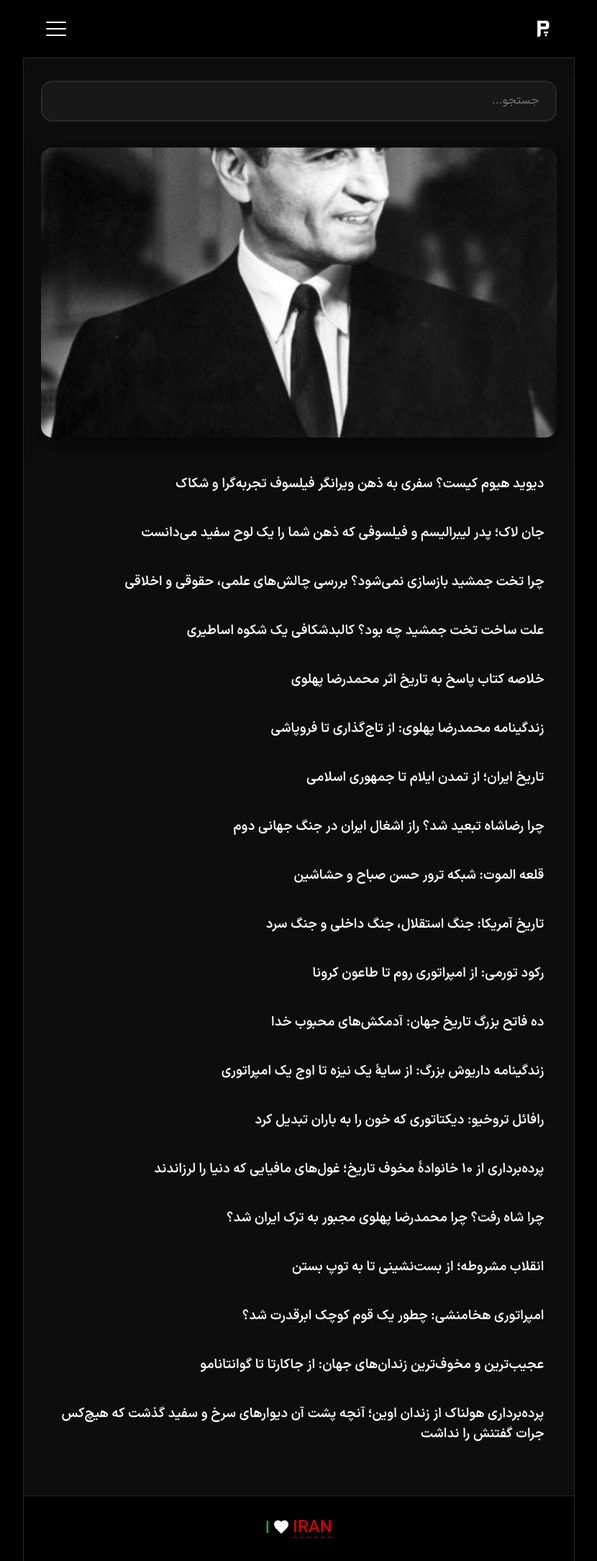
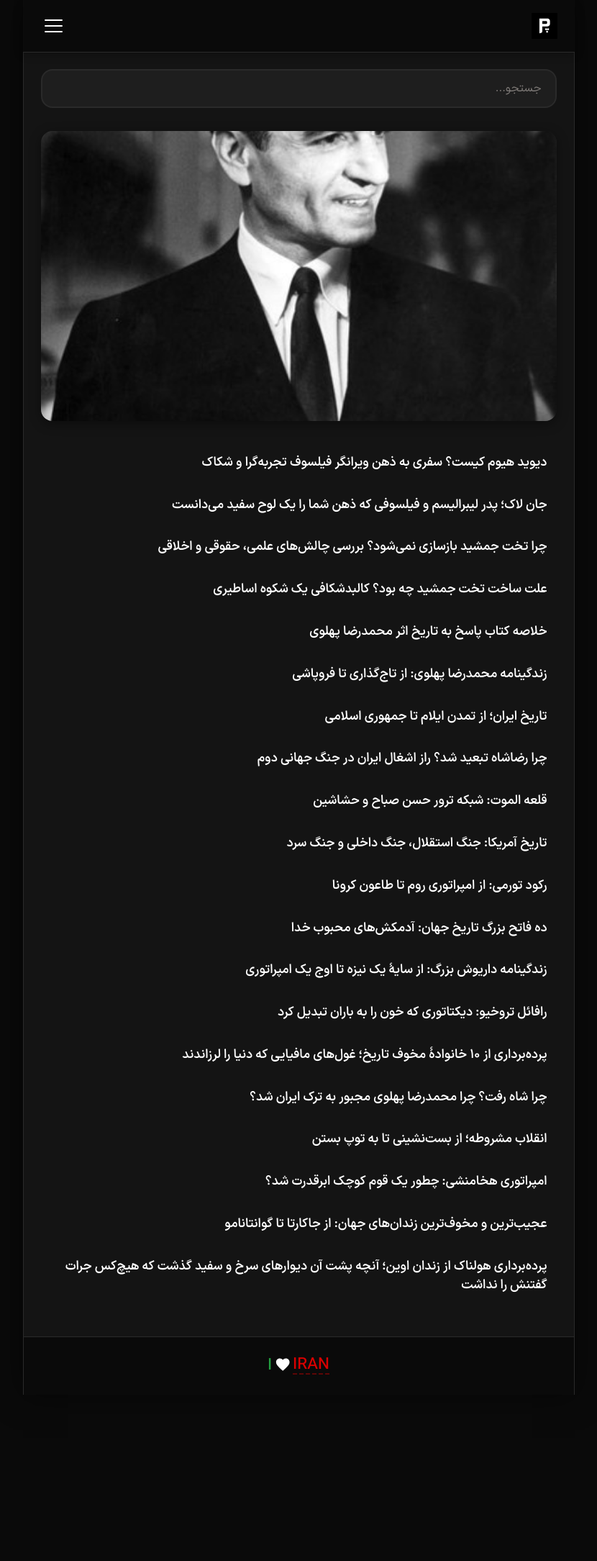
Before and after one commit to darkblog/darkblog.github.io, a Jekyll site: the page built from box.html, in a window 1280 px wide. Shown: the whole page at 72% size, without its empty margins (225-1055 px from the left). Built offline with Jekyll 4.4.1, drawn with Linux system fonts in a browser that asks for light colours; after the commit the page ends 1938 px from its top, so only the background shows below that.

Commit message:
Update box.html

```diff
--- a/box.html
+++ b/box.html
@@ -43,35 +43,34 @@
       font-display: swap;
     }
     :root {
-      --header-height: 5rem;
-      --gap: clamp(1rem, 2.5vw, 2rem);
-      --font-size-base: 1.125rem;
-      --bg-primary: #0d0d0d;
-      --bg-secondary: #181818;
-      --bg-card: #1a1a1a;
-      --border-color: #2a2a2a;
-      --text-primary: #f5f0eb;
-      --text-secondary: #a8a29e;
+      --header-height: 4.5rem;
+      --gap: clamp(0.75rem, 2vw, 1.5rem);
+      --font-base: 1.1rem;
+      --bg-body: #0a0a0a;
+      --bg-surface: #141414;
+      --bg-elevated: #1e1e1e;
+      --border-subtle: #2a2a2a;
+      --text-main: #f0ece6;
+      --text-muted: #a8a29e;
       --accent: #2dd4bf;
-      --accent-dim: rgba(45, 212, 191, 0.15);
-      --shadow-sm: 0 2px 8px rgba(0,0,0,0.3);
-      --shadow-md: 0 8px 30px rgba(0,0,0,0.5);
-      --radius: 1rem;
-      --radius-sm: 0.75rem;
+      --accent-glow: rgba(45, 212, 191, 0.2);
+      --radius-lg: 1rem;
+      --radius-md: 0.75rem;
+      --shadow-card: 0 4px 16px rgba(0,0,0,0.4);
+      --shadow-pop: 0 12px 40px rgba(0,0,0,0.6);
     }
     body {
       font-family: 'vazir', system-ui, -apple-system, sans-serif;
       font-weight: 400;
-      background-color: #000000;
-      color: #ffffff;
+      background-color: var(--bg-body);
+      color: var(--text-main);
       line-height: 1.7;
       min-height: 100vh;
       display: flex;
       flex-direction: column;
       align-items: center;
-      font-size: var(--font-size-base);
+      font-size: var(--font-base);
       -webkit-font-smoothing: antialiased;
-      -moz-osx-font-smoothing: grayscale;
     }
     .page-wrapper {
       max-width: 767px;
@@ -80,13 +79,14 @@
       display: flex;
       flex-direction: column;
       min-height: 100vh;
-      background-color: var(--bg-primary);
+      background-color: var(--bg-surface);
       position: relative;
+      box-shadow: 0 0 40px rgba(0,0,0,0.5);
     }
     main { flex: 1; }
     a:focus-visible, button:focus-visible, label:focus-visible {
       outline: 3px solid var(--accent);
-      outline-offset: 3px;
+      outline-offset: 2px;
     }
     .sr-only {
       position: absolute;
@@ -105,17 +105,17 @@
       left: 0;
       right: 0;
       z-index: 50;
-      background-color: #000000;
-      border-bottom: 1px solid var(--border-color);
-      box-shadow: 0 4px 20px rgba(0, 0, 0, 0.2);
+      background-color: rgba(10,10,10,0.92);
+      backdrop-filter: blur(8px);
+      -webkit-backdrop-filter: blur(8px);
+      border-bottom: 1px solid var(--border-subtle);
+      box-shadow: 0 2px 12px rgba(0,0,0,0.3);
       max-width: 767px;
       margin: 0 auto;
-      backdrop-filter: blur(4px);
-      -webkit-backdrop-filter: blur(4px);
     }
     .header-inner {
       margin: 0 auto;
-      padding: 1rem clamp(1rem, 3vw, 1.5rem);
+      padding: 0.75rem clamp(1rem, 3vw, 1.5rem);
       display: flex;
       align-items: center;
       justify-content: flex-start;
@@ -128,23 +128,21 @@
       text-decoration: none;
       color: white;
       flex-shrink: 0;
-      transition: opacity 0.2s;
     }
-    .brand:hover { opacity: 0.85; }
     .brand img {
-      height: 2.5rem;
+      height: 2.2rem;
       width: auto;
       display: block;
-      transition: transform 0.25s ease;
+      transition: transform 0.2s ease;
     }
-    .brand:hover img { transform: scale(1.04); }
+    .brand:hover img { transform: scale(1.05); }
     .hamburger {
       display: flex;
       flex-direction: column;
-      gap: 0.4rem;
+      gap: 0.35rem;
       background: none;
       border: none;
-      padding: 0.6rem 0.5rem;
+      padding: 0.5rem 0.4rem;
       cursor: pointer;
       flex-shrink: 0;
       touch-action: manipulation;
@@ -155,10 +153,10 @@
     .hamburger:hover { background-color: rgba(255,255,255,0.04); }
     .hamburger span {
       display: block;
-      width: 1.75rem;
+      width: 1.6rem;
       height: 0.15rem;
       background-color: white;
-      transition: transform 0.3s cubic-bezier(0.34, 1.56, 0.64, 1), opacity 0.3s ease;
+      transition: transform 0.3s cubic-bezier(0.34, 1.56, 0.64, 1), opacity 0.25s ease;
       border-radius: 2px;
     }
     .mobile-nav-overlay {
@@ -167,13 +165,13 @@
       left: 0;
       right: 0;
       bottom: 0;
-      background-color: rgba(0, 0, 0, 0.7);
+      background-color: rgba(0,0,0,0.65);
       z-index: 48;
       display: none;
       opacity: 0;
-      transition: opacity 0.35s ease;
-      backdrop-filter: blur(6px);
-      -webkit-backdrop-filter: blur(6px);
+      transition: opacity 0.3s ease;
+      backdrop-filter: blur(4px);
+      -webkit-backdrop-filter: blur(4px);
     }
     .mobile-nav {
       position: fixed;
@@ -181,38 +179,36 @@
       left: auto;
       right: max(0px, calc((100vw - 767px) / 2));
       bottom: 0;
-      width: min(320px, 82vw);
+      width: min(300px, 80vw);
       background-color: #0d0d0d;
-      padding: calc(var(--header-height) + 2rem) clamp(1.5rem, 4vw, 2.5rem) 2.5rem;
+      padding: calc(var(--header-height) + 1.5rem) clamp(1.2rem, 4vw, 2rem) 2rem;
       z-index: 49;
       overflow-y: auto;
-      box-shadow: -10px 0 40px rgba(0, 0, 0, 0.5);
+      box-shadow: -8px 0 30px rgba(0,0,0,0.6);
       display: none;
       transform: translateX(100%);
-      transition: transform 0.35s cubic-bezier(0.22, 1, 0.36, 1);
+      transition: transform 0.3s cubic-bezier(0.22, 1, 0.36, 1);
+      border-right: 1px solid var(--border-subtle);
       -ms-overflow-style: none;
       scrollbar-width: none;
-      border-right: 1px solid var(--border-color);
     }
     .mobile-nav::-webkit-scrollbar { display: none; }
     .mobile-nav ul {
       display: flex;
       flex-direction: column;
-      gap: 1.5rem;
+      gap: 1.2rem;
       list-style: none;
       padding: 0;
       margin: 0;
     }
     .mobile-nav a {
-      color: var(--text-primary);
+      color: var(--text-main);
       text-decoration: none;
       display: block;
-      padding: 0.6rem 0;
-      border-bottom: 1px solid rgba(255, 255, 255, 0.04);
-      font-size: 1.15rem;
-      font-weight: 400;
+      padding: 0.5rem 0;
+      border-bottom: 1px solid rgba(255,255,255,0.04);
+      font-size: 1.1rem;
       transition: color 0.2s, padding-right 0.25s;
-      letter-spacing: 0.3px;
     }
     .mobile-nav a:hover {
       color: var(--accent);
@@ -227,7 +223,7 @@
       transform: translateX(0);
     }
     #menu-toggle:checked ~ .site-header .hamburger span:nth-child(1) {
-      transform: rotate(45deg) translate(6px, 6px);
+      transform: rotate(45deg) translate(5px, 5px);
     }
     #menu-toggle:checked ~ .site-header .hamburger span:nth-child(2) {
       opacity: 0;
@@ -238,58 +234,57 @@
     }
     body.menu-open { overflow: hidden; }
     .main-content {
-      padding-top: calc(var(--header-height) + 2rem);
-      padding-bottom: 3rem;
-      padding-left: clamp(1rem, 3vw, 1.5rem);
-      padding-right: clamp(1rem, 3vw, 1.5rem);
-      background-color: var(--bg-primary);
+      padding-top: calc(var(--header-height) + 1.5rem);
+      padding-bottom: 2.5rem;
+      padding-left: clamp(0.75rem, 3vw, 1.5rem);
+      padding-right: clamp(0.75rem, 3vw, 1.5rem);
+      background-color: var(--bg-surface);
     }
     .live-search-wrapper {
       position: relative;
-      margin-bottom: 2.25rem;
+      margin-bottom: 2rem;
       width: 100%;
     }
     .live-search-input {
       width: 100%;
-      padding: 0.9rem 1.4rem;
+      padding: 0.8rem 1.2rem;
       font-size: 1rem;
       font-family: inherit;
-      border: 2px solid var(--border-color);
-      border-radius: var(--radius);
-      background-color: var(--bg-secondary);
-      color: var(--text-primary);
+      border: 2px solid var(--border-subtle);
+      border-radius: var(--radius-lg);
+      background-color: var(--bg-elevated);
+      color: var(--text-main);
       outline: none;
-      transition: border-color 0.25s, box-shadow 0.25s, background 0.2s;
-      letter-spacing: 0.2px;
+      transition: border-color 0.2s, box-shadow 0.2s, background 0.2s;
     }
     .live-search-input:focus {
       border-color: var(--accent);
-      box-shadow: 0 0 0 4px var(--accent-dim);
-      background-color: #1e1e1e;
+      box-shadow: 0 0 0 4px var(--accent-glow);
+      background-color: #242424;
     }
     .live-search-input::placeholder {
-      color: var(--text-secondary);
+      color: var(--text-muted);
       opacity: 0.7;
     }
     .live-search-results {
       position: absolute;
-      top: calc(100% + 0.6rem);
+      top: calc(100% + 0.5rem);
       left: 0;
       right: 0;
-      background-color: var(--bg-secondary);
-      border: 1px solid var(--border-color);
-      border-radius: var(--radius);
+      background-color: var(--bg-elevated);
+      border: 1px solid var(--border-subtle);
+      border-radius: var(--radius-lg);
       overflow-y: auto;
       z-index: 20;
       display: none;
       list-style: none;
-      padding: 0.4rem 0;
+      padding: 0.3rem 0;
       margin: 0;
-      box-shadow: var(--shadow-md);
-      max-height: 320px;
+      box-shadow: var(--shadow-pop);
+      max-height: 300px;
       opacity: 0;
-      transform: translateY(-6px);
-      transition: opacity 0.25s ease, transform 0.25s ease;
+      transform: translateY(-4px);
+      transition: opacity 0.2s ease, transform 0.2s ease;
     }
     .live-search-results.show {
       display: block;
@@ -297,41 +292,38 @@
       transform: translateY(0);
     }
     .live-search-results li {
-      padding: 0.7rem 1.4rem;
+      padding: 0.6rem 1.2rem;
       border-bottom: 1px solid rgba(255,255,255,0.04);
     }
     .live-search-results li:last-child { border-bottom: none; }
     .live-search-results a {
-      color: var(--text-primary);
+      color: var(--text-main);
       text-decoration: none;
       display: block;
       font-size: 0.95rem;
-      transition: color 0.2s;
-      padding: 0.1rem 0;
+      transition: color 0.15s;
     }
-    .live-search-results a:hover {
-      color: var(--accent);
-    }
+    .live-search-results a:hover { color: var(--accent); }
     .live-search-results .no-result {
-      color: var(--text-secondary);
-      padding: 1.2rem 1.4rem;
+      color: var(--text-muted);
+      padding: 1rem 1.2rem;
       text-align: center;
       font-size: 0.95rem;
     }
     .featured-image {
       width: 100%;
-      margin-bottom: 2.25rem;
-      border-radius: var(--radius);
+      margin-bottom: 2rem;
+      border-radius: var(--radius-lg);
       overflow: hidden;
-      box-shadow: var(--shadow-md);
+      box-shadow: var(--shadow-card);
       line-height: 0;
       aspect-ratio: 16/9;
-      background-color: var(--bg-secondary);
-      transition: transform 0.3s ease, box-shadow 0.3s ease;
+      background-color: var(--bg-elevated);
+      transition: transform 0.25s ease, box-shadow 0.25s ease;
     }
     .featured-image:hover {
       transform: scale(1.005);
-      box-shadow: 0 12px 40px rgba(0,0,0,0.6);
+      box-shadow: 0 12px 40px rgba(0,0,0,0.5);
     }
     .featured-image a {
       display: block;
@@ -352,34 +344,33 @@
       padding: 0;
       display: flex;
       flex-direction: column;
-      gap: 0.6rem;
+      gap: 0.4rem;
     }
     .posts-list li {
       position: relative;
-      padding: 0.9rem 1rem 0.9rem 0.75rem;
-      border-radius: var(--radius-sm);
+      padding: 0.75rem 0.75rem 0.75rem 0.5rem;
+      border-radius: var(--radius-md);
       background-color: transparent;
-      transition: all 0.25s ease;
+      transition: all 0.2s ease;
       border: 1px solid transparent;
     }
     .posts-list li:hover {
-      background-color: var(--bg-card);
-      border-color: var(--border-color);
-      transform: translateX(-4px);
-      box-shadow: var(--shadow-sm);
+      background-color: var(--bg-elevated);
+      border-color: var(--border-subtle);
+      transform: translateX(-3px);
     }
     .posts-list li::before {
       content: '';
       position: absolute;
-      top: 0.9rem;
+      top: 0.75rem;
       right: 0;
-      width: 4px;
-      height: 1.8rem;
+      width: 3px;
+      height: 1.6rem;
       background-color: var(--accent);
-      border-radius: 0 4px 4px 0;
+      border-radius: 0 3px 3px 0;
       opacity: 0;
       transform: scaleY(0);
-      transition: opacity 0.3s, transform 0.3s cubic-bezier(0.34, 1.56, 0.64, 1);
+      transition: opacity 0.25s, transform 0.25s cubic-bezier(0.34, 1.56, 0.64, 1);
     }
     .posts-list li:hover::before {
       opacity: 1;
@@ -389,30 +380,29 @@
       text-decoration: none;
       color: #ffffff;
       display: block;
-      font-size: 1.15rem;
+      font-size: 1.1rem;
       font-weight: 600;
       line-height: 1.5;
       transition: color 0.2s;
-      letter-spacing: 0.2px;
     }
     .posts-list a:hover { color: var(--accent); }
     .site-footer {
-      background-color: #000000;
-      padding: 2rem clamp(1rem, 3vw, 1.5rem);
+      background-color: #0a0a0a;
+      padding: 1.75rem clamp(1rem, 3vw, 1.5rem);
       display: flex;
       align-items: center;
       justify-content: center;
       width: 100%;
-      border-top: 1px solid var(--border-color);
-      margin-top: 0.5rem;
+      border-top: 1px solid var(--border-subtle);
+      margin-top: 0.25rem;
     }
     .footer-love {
-      font-size: 1.5rem;
+      font-size: 1.4rem;
       font-weight: 500;
       direction: ltr;
       display: flex;
       align-items: center;
-      gap: 0.25rem;
+      gap: 0.2rem;
       line-height: 1;
     }
     .footer-love .green { color: #239f40; }
@@ -420,29 +410,29 @@
     .footer-love a {
       text-decoration: none;
       line-height: 1;
-      border-bottom: 2px dashed rgba(218, 0, 0, 0.5);
+      border-bottom: 2px dashed rgba(218, 0, 0, 0.4);
       transition: border-bottom-style 0.2s, color 0.2s;
     }
     .footer-love a:hover {
       border-bottom-style: solid;
-      color: #ff3333;
+      color: #ff4444;
     }
     .heart-icon {
-      width: 1.5rem;
-      height: 1.5rem;
+      width: 1.4rem;
+      height: 1.4rem;
       flex-shrink: 0;
       display: block;
       transform: translateY(-0.1em);
       transition: transform 0.3s ease;
     }
-    .footer-love:hover .heart-icon { transform: translateY(-0.1em) scale(1.1); }
+    .footer-love:hover .heart-icon { transform: translateY(-0.1em) scale(1.12); }
     @media (max-width: 480px) {
       .posts-list a { font-size: 1rem; }
       .featured-image { aspect-ratio: 16/10; }
-      .live-search-input { padding: 0.8rem 1rem; }
+      .live-search-input { padding: 0.7rem 1rem; font-size: 0.95rem; }
     }
     @media (min-width: 768px) {
-      .page-wrapper { border-left: 1px solid var(--border-color); border-right: 1px solid var(--border-color); }
+      .page-wrapper { border-left: 1px solid var(--border-subtle); border-right: 1px solid var(--border-subtle); }
     }
   </style>
 </head>
```
